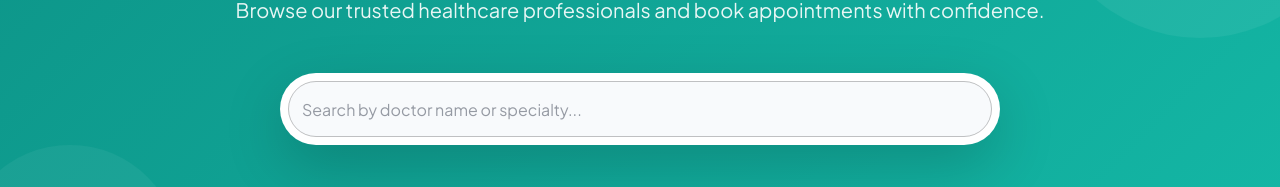
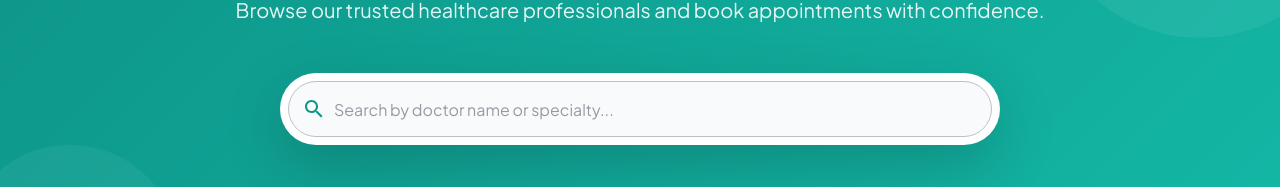
Before and after one commit to MohammedYazji/Teryaq-Healthcare-System, a React (Vite) app in the folder apps/front/: page /doctors in a window 1280 px wide. Shown: the part 250-437 px from the top of the page. Built offline with nearby package versions, Linux system fonts and the light colour scheme; no server answers; what agora-rtc-sdk-ng would draw is missing.

Commit message:
fixed the loading spinner position

```diff
--- a/apps/front/src/pages/doctors/FindDoctorsPage.jsx
+++ b/apps/front/src/pages/doctors/FindDoctorsPage.jsx
@@ -153,12 +153,14 @@ const FindDoctorsPage = () => {
                 placeholder="Search by doctor name or specialty..."
                 value={search}
                 onChange={(e) => setSearch(e.target.value)}
-                InputProps={{
-                  startAdornment: (
-                    <InputAdornment position="start">
-                      <SearchIcon sx={{ color: brandColor }} />
-                    </InputAdornment>
-                  ),
+                slotProps={{
+                  input: {
+                    startAdornment: (
+                      <InputAdornment position="start">
+                        <SearchIcon sx={{ color: brandColor }} />
+                      </InputAdornment>
+                    ),
+                  },
                 }}
                 sx={{
                   '& .MuiOutlinedInput-root': {
@@ -191,7 +193,7 @@ const FindDoctorsPage = () => {
             }}
           >
             {loading ? (
-              <Box textAlign="center" py={10}>
+              <Box sx={{ display: 'flex', flexDirection: 'column', alignItems: 'center', justifyContent: 'center', py: 10 }}>
                 <CircularProgress
                   size={52}
                   sx={{
```
